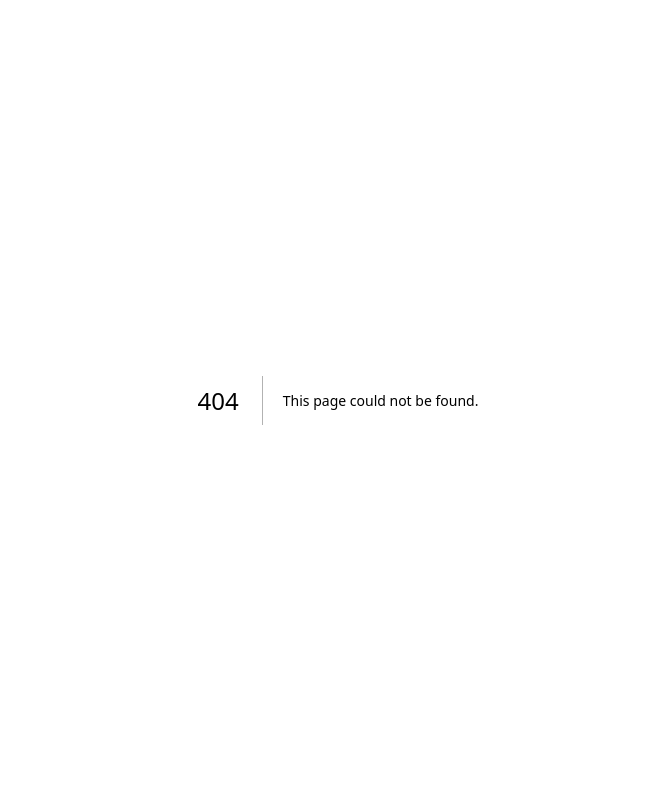
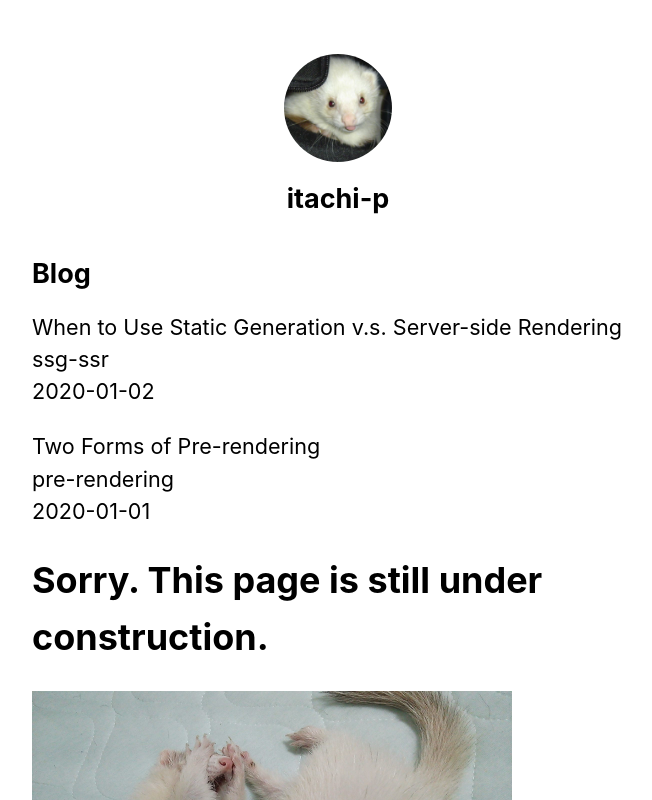
Before and after one commit to itachi-p/nextjs-blog, a Next.js app: page /posts/blog in a window 1280 px wide. Before the commit this address had no page. Shown: the top 800 px of the page, without its empty margins (302-954 px from the left). Built offline with nearby package versions, Linux system fonts and the light colour scheme.

Commit message:
Markdown loading on the Blog page, not on the home

```diff
--- /dev/null
+++ b/lib/posts.js
@@ -0,0 +1,38 @@
+import fs from 'fs'; // File Systemを読み込むNode.jsのモジュール
+import path from 'path';
+import matter from 'gray-matter'; // Markdownのメタデータを解析するためのライブラリ
+
+// 各mdファイルを解析し、タイトル、日付、ファイル名（投稿URLのidとして使用される）を取得
+
+const postsDirectory = path.join(process.cwd(), 'posts');
+
+// markdownのメタデータを解析した上で、日付の新しい順にソートする関数
+export function getSortedPostsData() {
+  // Get file names under /posts
+  const fileNames = fs.readdirSync(postsDirectory);
+  const allPostsData = fileNames.map((fileName) => {
+    // Remove ".md" from file name to get id
+    const id = fileName.replace(/\.md$/, '');
+
+    // Read markdown file as string
+    const fullPath = path.join(postsDirectory, fileName);
+    const fileContents = fs.readFileSync(fullPath, 'utf8');
+
+    // Use gray-matter to parse the post metadata section
+    const matterResult = matter(fileContents);
+
+    // Combine the data with the id
+    return {
+      id,
+      ...matterResult.data,
+    };
+  });
+  // Sort posts by date
+  return allPostsData.sort((a, b) => {
+    if (a.date < b.date) {
+      return 1;
+    } else {
+      return -1;
+    }
+  });
+}
--- a/pages/index.jsx
+++ b/pages/index.jsx
@@ -5,7 +5,7 @@
 import Image from 'next/image';
 import Footer from '../components/footer';
 
-export default function Index() {
+export default function Home() {
   return (
     <Layout home>
       <Head>
@@ -25,8 +25,8 @@
         <strong>
           <li>
             Read{' '}
-            <Link href={`/posts/about`}>
-              about me!
+            <Link href={`/posts/blog`}>
+              blog
             </Link>
           </li>
           <li>
--- /dev/null
+++ b/pages/posts/blog.jsx
@@ -0,0 +1,44 @@
+import Head from 'next/head';
+import Image from 'next/image';
+import Layout from '../../components/layout';
+import utilStyles from '../../styles/utils.module.css';
+import { getSortedPostsData } from '../../lib/posts';
+
+export async function getStaticProps() {
+    const allPostsData = getSortedPostsData();
+    return {
+        props: {
+            allPostsData,
+        },
+    };
+}
+export default function Blog({ allPostsData }) {
+    return (
+        <Layout>
+            <Head>
+                <title>Blog</title>
+            </Head>
+            <section className={`${utilStyles.headingMd} ${utilStyles.padding1px}`}>
+                <h2 className={utilStyles.headingLg}>Blog</h2>
+                <ul className={utilStyles.list}>
+                    {allPostsData.map(({ id, date, title }) => (
+                        <li className={utilStyles.listItem} key={id}>
+                            {title}
+                            <br />
+                            {id}
+                            <br />
+                            {date}
+                        </li>
+                    ))}
+                </ul>
+            </section>
+            <h1>Sorry. This page is still under construction.</h1>
+            <Image src="/images/nante-cotta.jpg"
+                width={480}
+                height={270}
+                //sizes="(max-width: 768px) 100vw, (max-width: 1200px) 50vw, 33vw"
+                alt="nante-cotta"
+                priority={true} />
+        </Layout>
+    );
+}
--- /dev/null
+++ b/posts/pre-rendering.md
@@ -0,0 +1,18 @@
+---
+title: 'Two Forms of Pre-rendering'
+date: '2020-01-01'
+---
+
+Next.js has two forms of pre-rendering: **Static Generation** and **Server-side Rendering**. The difference is in **when** it generates the HTML for a page.
+
+- **Static Generation** is the pre-rendering method that generates the HTML at **build time**. The pre-rendered HTML is then _reused_ on each request.
+- **Server-side Rendering** is the pre-rendering method that generates the HTML on **each request**.
+
+Importantly, Next.js lets you **choose** which pre-rendering form to use for each page. You can create a "hybrid" Next.js app by using Static Generation for most pages and using Server-side Rendering for others.
+
+### When to Use Static Generation v.s. Server-side Rendering
+
+これはプリ・レンダリングされるページ。
+このページはビルド時に完全にそのまま再利用可能な静的コンテンツ(ユーザーやタイミングなどによって内容の変更が発生しないHTML） にレンダリングされ、その後、クライアント側で React によってハイドレート（クライアント側でインタラクティブに表現するための最小限のJavaScriptとしてレンダリング）される。
+このアプローチは、主にSEOのために使われる。
+ユーザーやタイミングによって表示する内容が変わらないページに最適。
--- /dev/null
+++ b/posts/ssg-ssr.md
@@ -0,0 +1,32 @@
+---
+title: 'When to Use Static Generation v.s. Server-side Rendering'
+date: '2020-01-02'
+---
+
+We recommend using **Static Generation** (with and without data) whenever possible because your page can be built once and served by CDN, which makes it much faster than having a server render the page on every request.
+
+You can use Static Generation for many types of pages, including:
+
+- Marketing pages
+- Blog posts
+- E-commerce product listings
+- Help and documentation
+
+You should ask yourself: "Can I pre-render this page **ahead** of a user's request?" If the answer is yes, then you should choose Static Generation.
+
+On the other hand, Static Generation is **not** a good idea if you cannot pre-render a page ahead of a user's request. Maybe your page shows frequently updated data, and the page content changes on every request.
+
+In that case, you can use **Server-Side Rendering**. It will be slower, but the pre-rendered page will always be up-to-date. Or you can skip pre-rendering and use client-side JavaScript to populate data.
+
+### When to Use Static-site Generation v.s. Server-side Rendering
+
+SSG(静的サイトジェネレーター)及びSSR(サーバーサイドレンダリング)
+違いは、HTMLを生成するタイミングにある。
+SSGは、完全に固定（独立）した情報からビルド時にHTMLを生成する。
+SSRは、外部データ読み込みなど動的な部分をクライアントからのリクエストごとに生成するが、その際にクライアント側JavaScriptに全部投げるのではなく、多くの部分をサーバー側でレンダリングすることで、SEO対策や送信データ量の削減などパフォーマンスの向上を図ることができる。
+
+SSGはビルド時にHTMLを生成するため、CDNによる高速化が可能。
+世界中に配置されているサーバのうち、ユーザーからのリクエストに対して最も物理的に近いリージョンのサーバからレスポンスを返すことで、レスポンス速度を向上させる仕組みのこと。
+要は既に完成している静的コンテンツの配信を、リクエストを送ってくるユーザに最も近い場所に待機しておき、リクエストが来たらすぐに返せる状態にしておく、というもの。
+
+SSRは、クライアントからのリクエストごとにHTMLを生成するため、SSGよりは遅いが、アクセスしているユーザーに合わせた情報や、常に最新の情報を表示することができる。
```
Also changed, not shown: pages/posts/about.jsx (deleted, +0 -21 lines).
